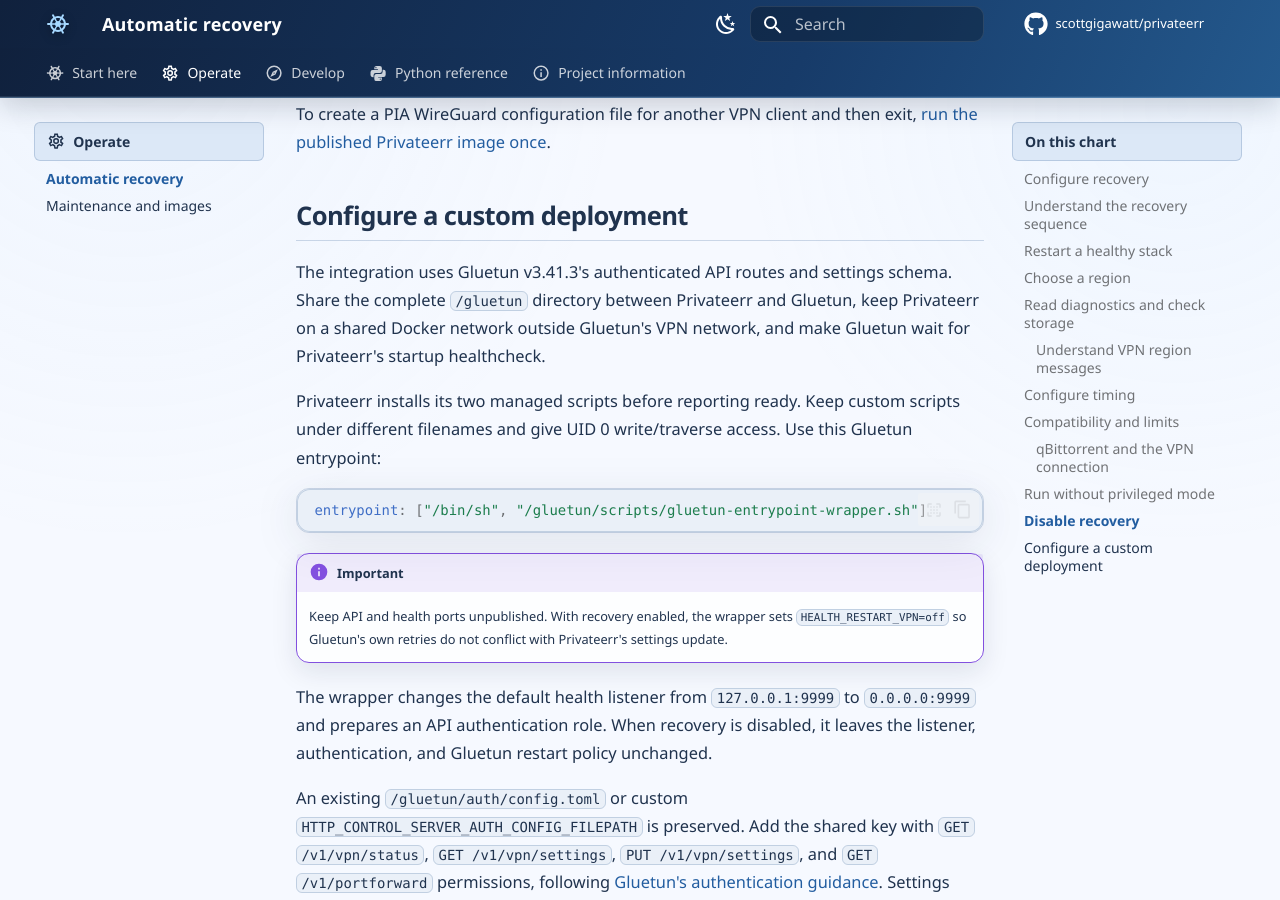
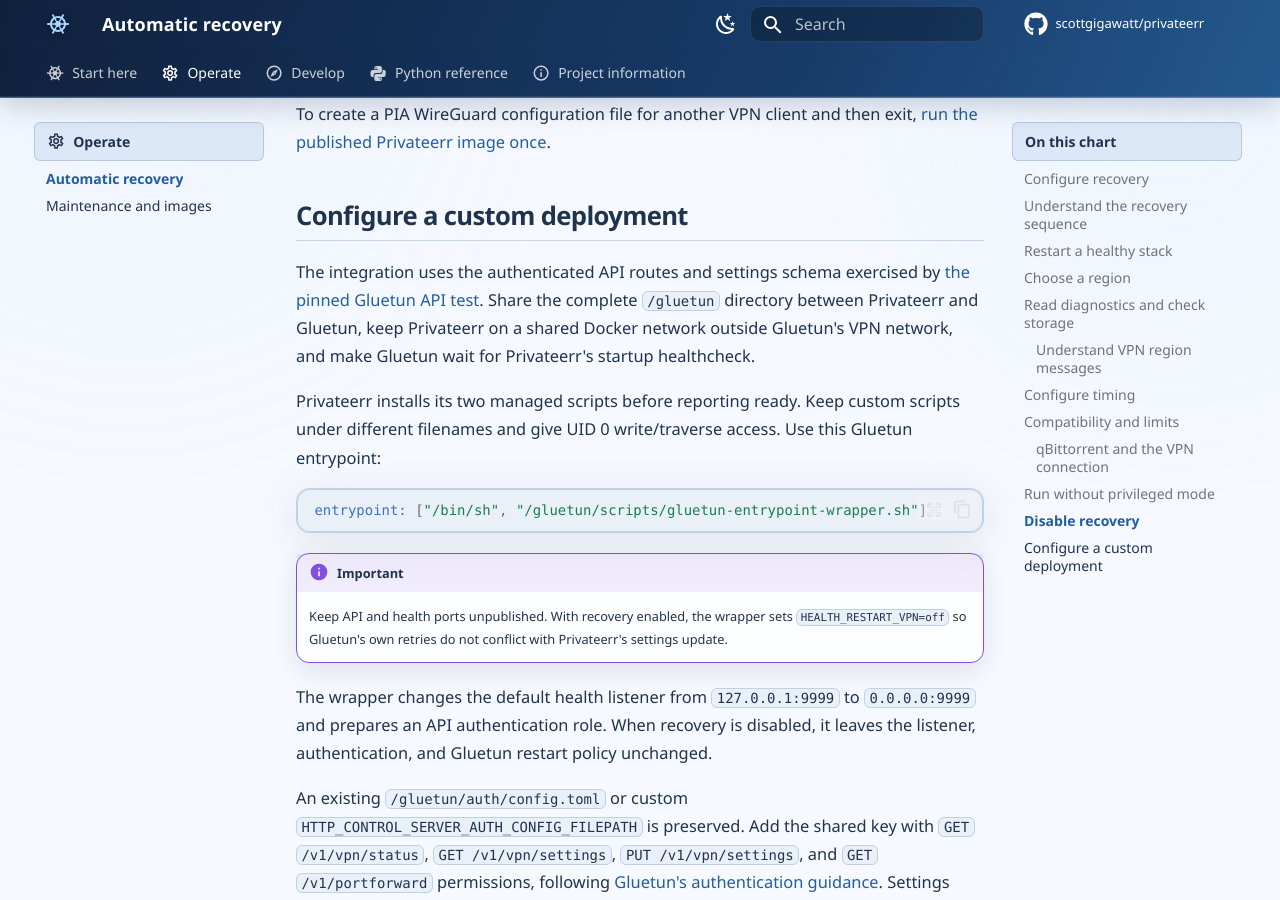
Before and after one commit to scottgigawatt/privateerr, an MkDocs documentation site: the page built from docs/automatic-recovery.md, in a window 1280 px wide and 900 px high, scrolled down 6289 px. Built offline with MkDocs 1.6.1 and Material for MkDocs 9.7.7, drawn with Linux system fonts in a browser that asks for light colours; comment, search, counter and statistics services are not loaded.

Commit message:
📌 Unstick the guide from one Gluetun version

```diff
--- a/docs/automatic-recovery.md
+++ b/docs/automatic-recovery.md
@@ -142,7 +142,7 @@ To create a PIA WireGuard configuration file for another VPN client and then exi
 
 ## Configure a custom deployment
 
-The integration uses Gluetun v3.41.3's authenticated API routes and settings schema. Share the complete `/gluetun` directory between Privateerr and Gluetun, keep Privateerr on a shared Docker network outside Gluetun's VPN network, and make Gluetun wait for Privateerr's startup healthcheck.
+The integration uses the authenticated API routes and settings schema exercised by [the pinned Gluetun API test](https://github.com/scottgigawatt/privateerr/blob/main/test/runtime/test-recovery-api.py). Share the complete `/gluetun` directory between Privateerr and Gluetun, keep Privateerr on a shared Docker network outside Gluetun's VPN network, and make Gluetun wait for Privateerr's startup healthcheck.
 
 Privateerr installs its two managed scripts before reporting ready. Keep custom scripts under different filenames and give UID 0 write/traverse access. Use this Gluetun entrypoint:
 
```
